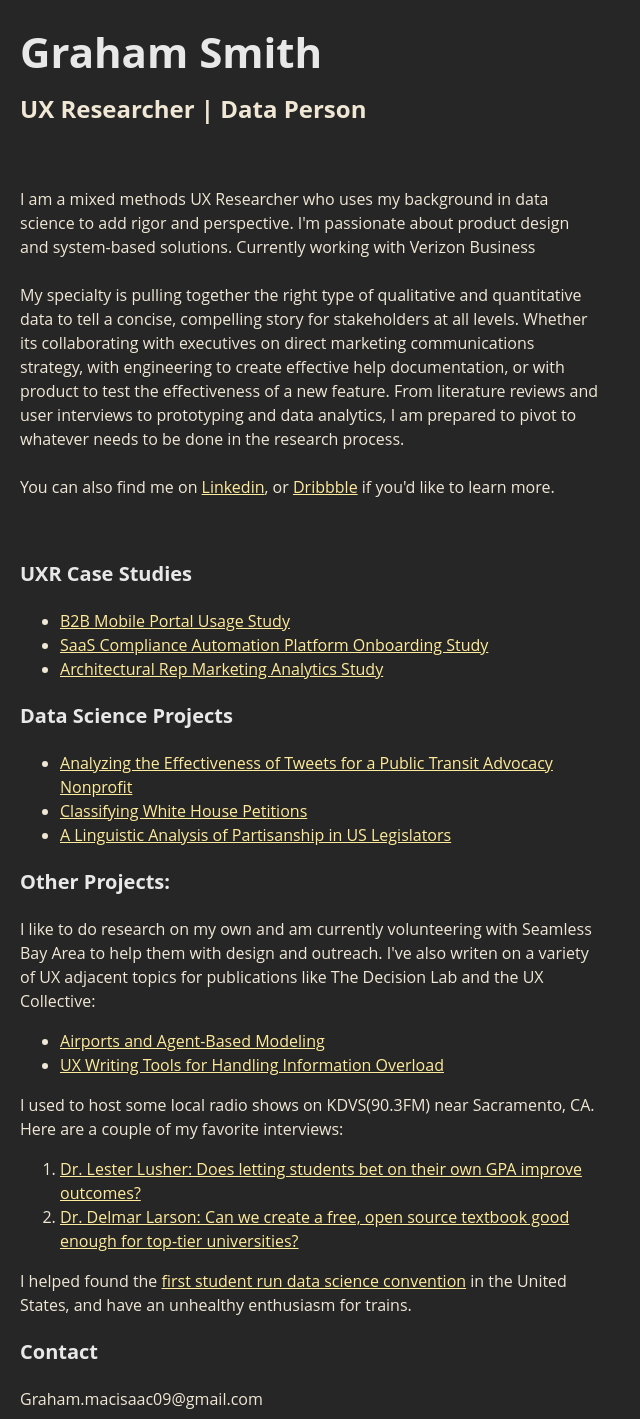
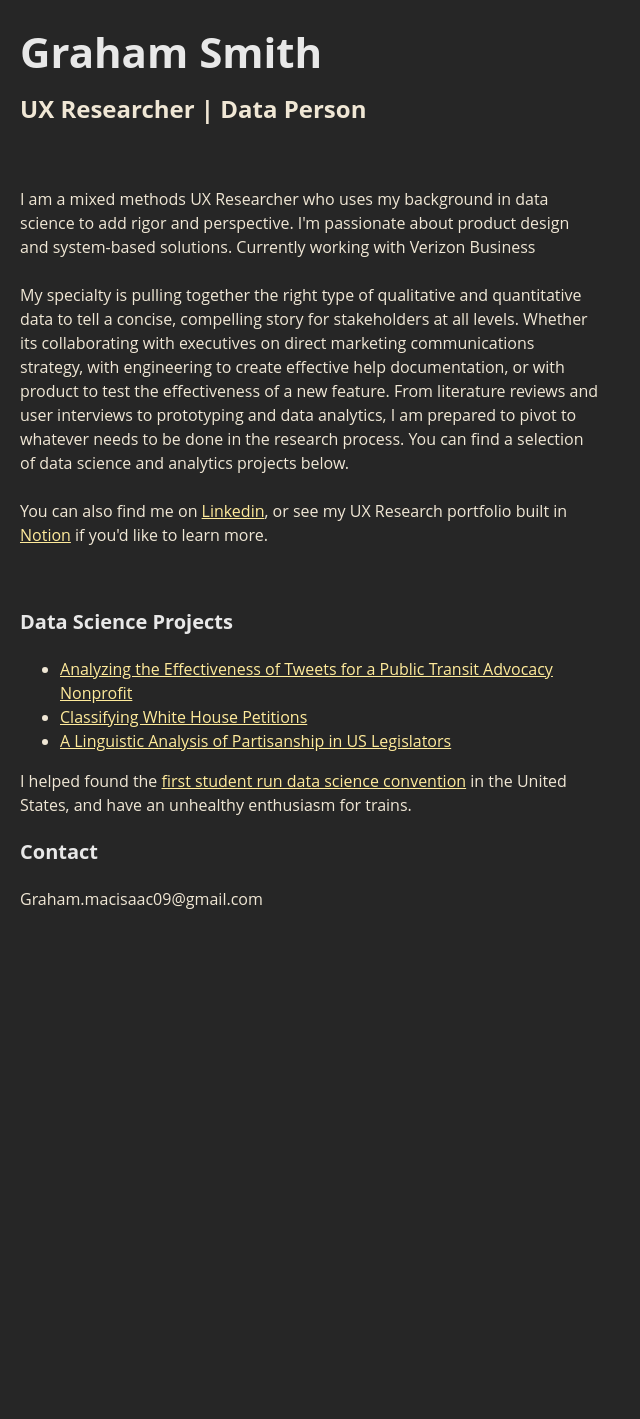
Before and after one commit to johnnycopes/graham-macisaac, a Jekyll site: the page index.html, which Jekyll copies as it is, in a window 1280 px wide. Shown: the whole page, without its empty margins (0-640 px from the left). Built offline with Jekyll 4.4.1, drawn with Linux system fonts in a browser that asks for light colours; after the commit the page ends 919 px from its top, so only the background shows below that.

Commit message:
change to only be coding portfolio since I'm switching to Notion

```diff
--- a/index.html
+++ b/index.html
@@ -49,39 +49,18 @@
 <p>
 I am a mixed methods UX Researcher who uses my background in data science to add rigor and perspective. I'm passionate about product design and system-based solutions. Currently working with Verizon Business<br>
 <br>
-My specialty is pulling together the right type of qualitative and quantitative data to tell a concise, compelling story for stakeholders at all levels. Whether its collaborating with executives on direct marketing communications strategy, with engineering to create effective help documentation, or with product to test the effectiveness of a new feature. From literature reviews and user interviews to prototyping and data analytics, I am prepared to pivot to whatever needs to be done in the research process.<br>
+My specialty is pulling together the right type of qualitative and quantitative data to tell a concise, compelling story for stakeholders at all levels. Whether its collaborating with executives on direct marketing communications strategy, with engineering to create effective help documentation, or with product to test the effectiveness of a new feature. From literature reviews and user interviews to prototyping and data analytics, I am prepared to pivot to whatever needs to be done in the research process. You can find a selection of data science and analytics projects below.<br>
 <br>
-You can also find me on <a href="https://www.linkedin.com/in/graham-m-smith/">Linkedin</a>, or <a href="https://dribbble.com/GrayMac">Dribbble</a> if you'd like to learn more.
+You can also find me on <a href="https://www.linkedin.com/in/graham-m-smith/">Linkedin</a>, or see my UX Research portfolio built in <a href="https://www.notion.so/graham-macisaac/Graham-M-Smith-269222e9e71441b3b405b9f2b6741d28">Notion</a> if you'd like to learn more.
 </p>
 <br>
-<h3>UXR Case Studies</h3>
-<ul>
-<li><a href='https://drive.google.com/file/d/15YiH7H3WKevGTkRyqsUpOkQ4yKfWZ5Da/view?usp=sharing'>B2B Mobile Portal Usage Study</a></li>
-<li><a href='https://drive.google.com/file/d/1BrQjh5Swt9NmQ4pGKzYDVpgLiypW-4JN/view?usp=sharing'>SaaS Compliance Automation Platform Onboarding Study</a></li>
-<li><a href='https://drive.google.com/file/d/1T9MvKD8V3dU6oLI_iCRM1-aS63gBdbyh/view?usp=sharing'>Architectural Rep Marketing Analytics Study</a></li>
-</ul>
 <h3>Data Science Projects</h3>
 <ul>
 <li><a href='https://graham-macisaac.github.io/Transit-Tweets/'>Analyzing the Effectiveness of Tweets for a Public Transit Advocacy Nonprofit </a></li>
 <li><a href='https://palautatan.github.io/project141b/'>Classifying White House Petitions</a></li>
 <li><a href='https://github.com/Graham-MacIsaac/Graham-Macisaac.github.io/blob/master/Undergrad%20Data%20Science%20Projects/US%20Legislature%20NLP.pdf'>A Linguistic Analysis of Partisanship in US Legislators</a></li>
 </ul>
-<h3>Other Projects:</h3>
-<p>
-I like to do research on my own and am currently volunteering with Seamless Bay Area to help them with design and outreach. I've also writen on a variety of UX adjacent topics for publications like The Decision Lab and the UX Collective:</p>
-<ul>
-	<li><a href='https://thedecisionlab.com/insights/consumer-insights how-behavioral-science-can-make-airports-less-miserable'>Airports and Agent-Based Modeling</a></li>
-	<li><a href='https://uxdesign.cc/ux-writing-tools-for-handling-information-overload-3fbad7939f26'>UX Writing Tools for Handling Information Overload</a></li>
-</ul>
-<p>
-I used to host some local radio shows on KDVS(90.3FM) near Sacramento, CA. Here are a couple of my favorite interviews:
-</p>
-<ol>
-<li><a href='https://drive.google.com/file/d/1EG7jPurt-HqGvPHLp19sBFR52XlgmmFh/view?usp=sharing'>Dr. Lester Lusher: Does letting students bet on their own GPA improve outcomes?</a></li>
-<li><a href='https://drive.google.com/file/d/1AqpJwT205GCKjvf535NdTuXc_BcHrgQW/view?usp=sharing'>Dr. Delmar Larson: Can we create a free, open source textbook good enough for top-tier universities?</a></li>
-</ol>
 I helped found the <a href= 'https://www.facebook.com/iidatascience'>first student run data science convention</a> in the United States, and have an unhealthy enthusiasm for trains.<br>
-
 <h3>Contact</h3>
 Graham.macisaac09@gmail.com
 <br>
```
